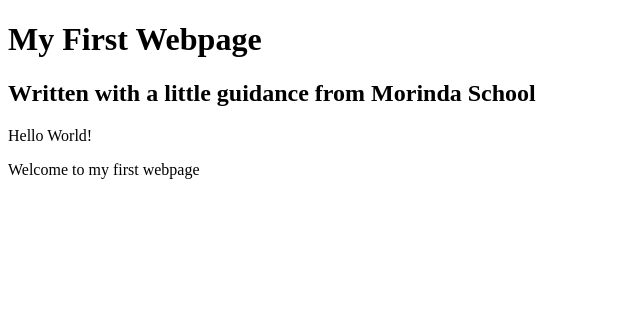
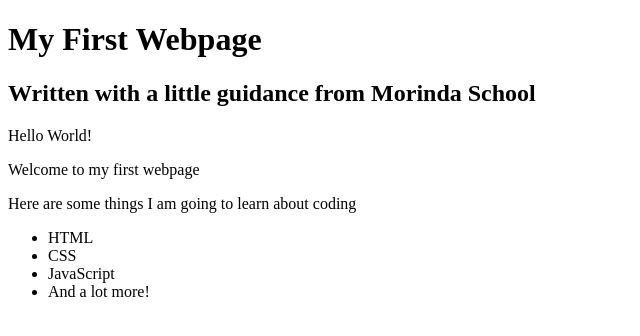
Before and after one commit to MbuguaMwaura/firstwebsites, a plain HTML site: page my-first-website.html in a window 1280 px wide. Shown: the whole page, without its empty margins (0-640 px from the left). Drawn offline with Linux system fonts and the light colour scheme.

Commit message:
add unordered list

```diff
--- a/my-first-website.html
+++ b/my-first-website.html
@@ -9,5 +9,12 @@
     <h2>Written with a little guidance from Morinda School</h2>
     <p>Hello World!</p>
     <p>Welcome to my first webpage</p>
+    <p>Here are some things I am going to learn about coding</p>
+    <ul>
+      <li>HTML</li>
+      <li>CSS</li>
+      <li>JavaScript</li>
+      <li>And a lot more!</li>
+    </ul>
   </body>
 </html>
```
